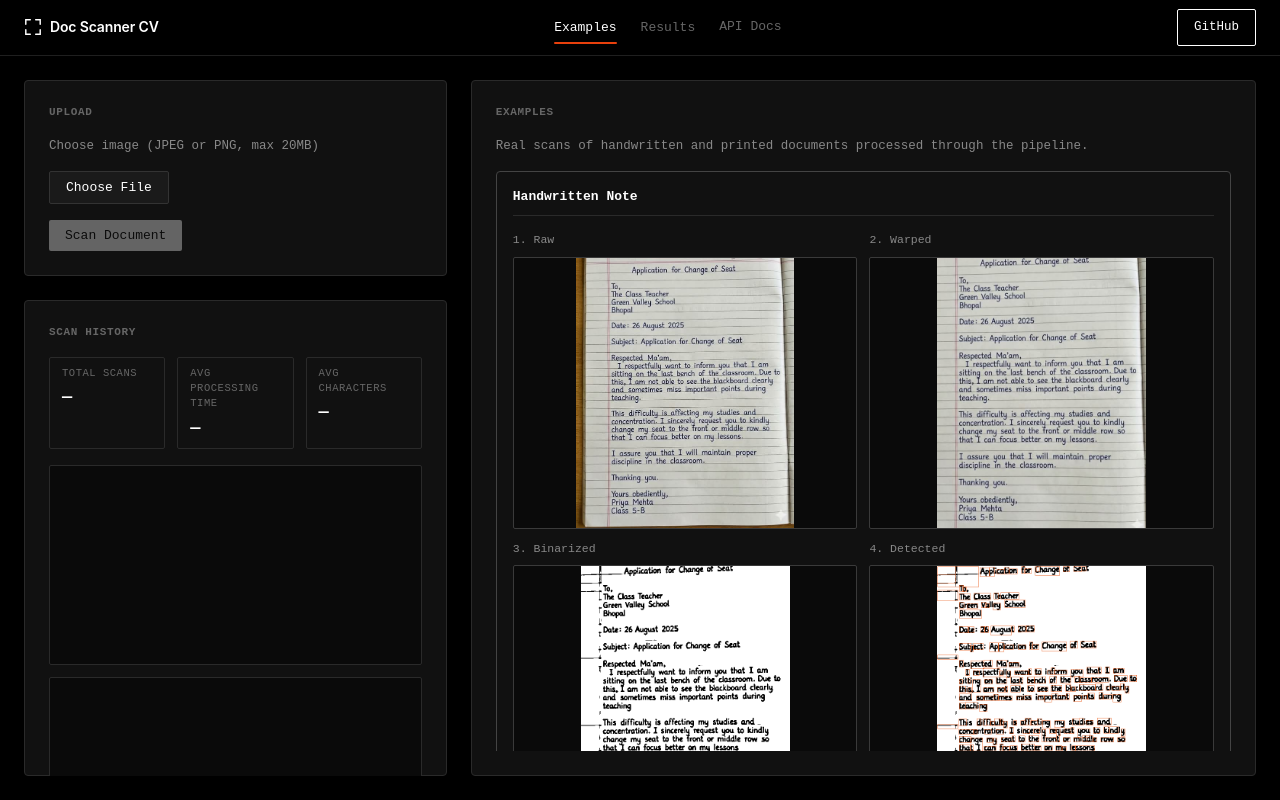
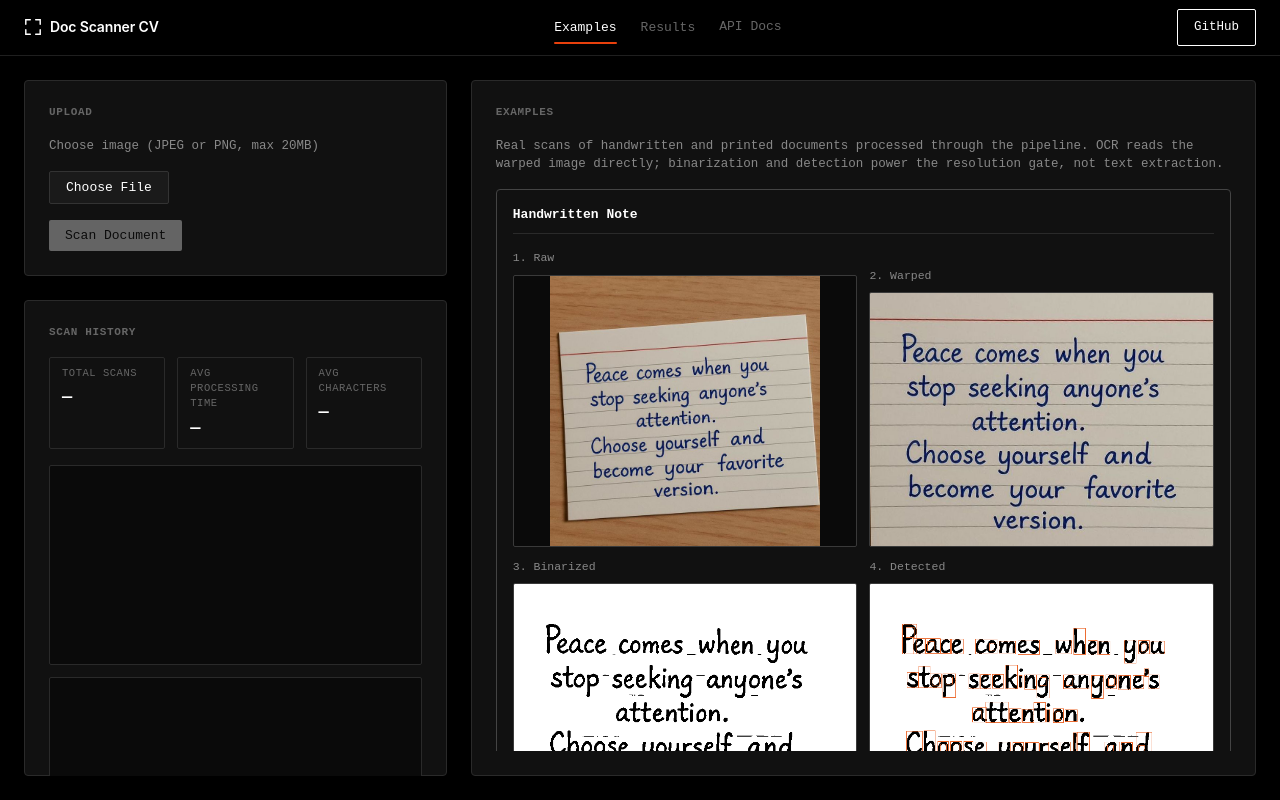
Before and after one commit to TheJaydenProject/doc-scanner-cv, a Vue app: page / in a window 1280 px wide. Built offline with nearby package versions, Linux system fonts and the light colour scheme; no server answers.

Commit message:
feat(examples): swap handwritten demo to note2, clarify OCR input stage
Keeps all four pipeline stages but notes that OCR reads the warped
image, not the binarized/detected stages shown for the CV pipeline.

```diff
--- a/src/components/ExamplesPanel.vue
+++ b/src/components/ExamplesPanel.vue
@@ -9,7 +9,7 @@ interface Example {
 }
 
 const examples: Example[] = [
-  { id: "note1", label: "Handwritten Note", originalExt: "jpg" },
+  { id: "note2", label: "Handwritten Note", originalExt: "jpg" },
   { id: "note3", label: "Printed Document", originalExt: "png" },
 ];
 
@@ -34,7 +34,8 @@ function openLightbox(src: string) {
     <h2>Examples</h2>
     <p class="section-desc">
       Real scans of handwritten and printed documents processed through the
-      pipeline.
+      pipeline. OCR reads the warped image directly; binarization and
+      detection power the resolution gate, not text extraction.
     </p>
 
     <div class="example-grid">
```
